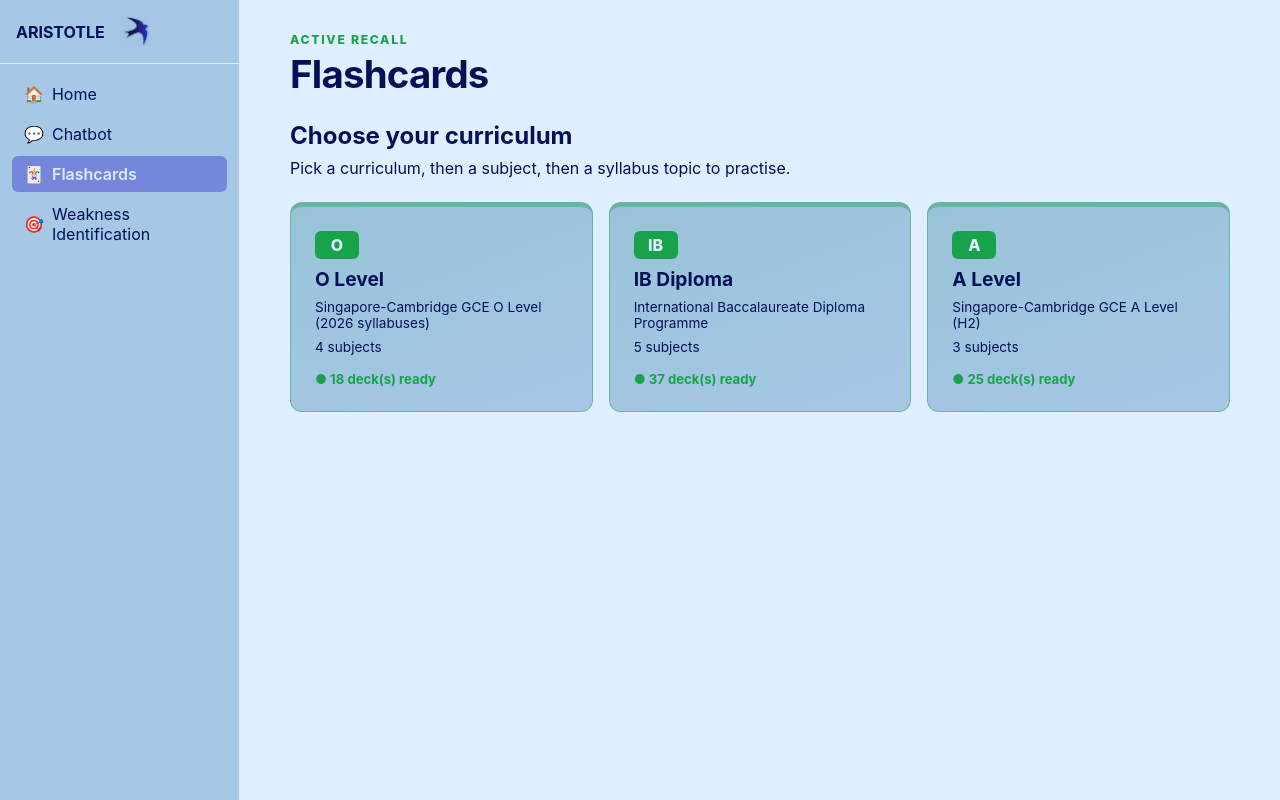
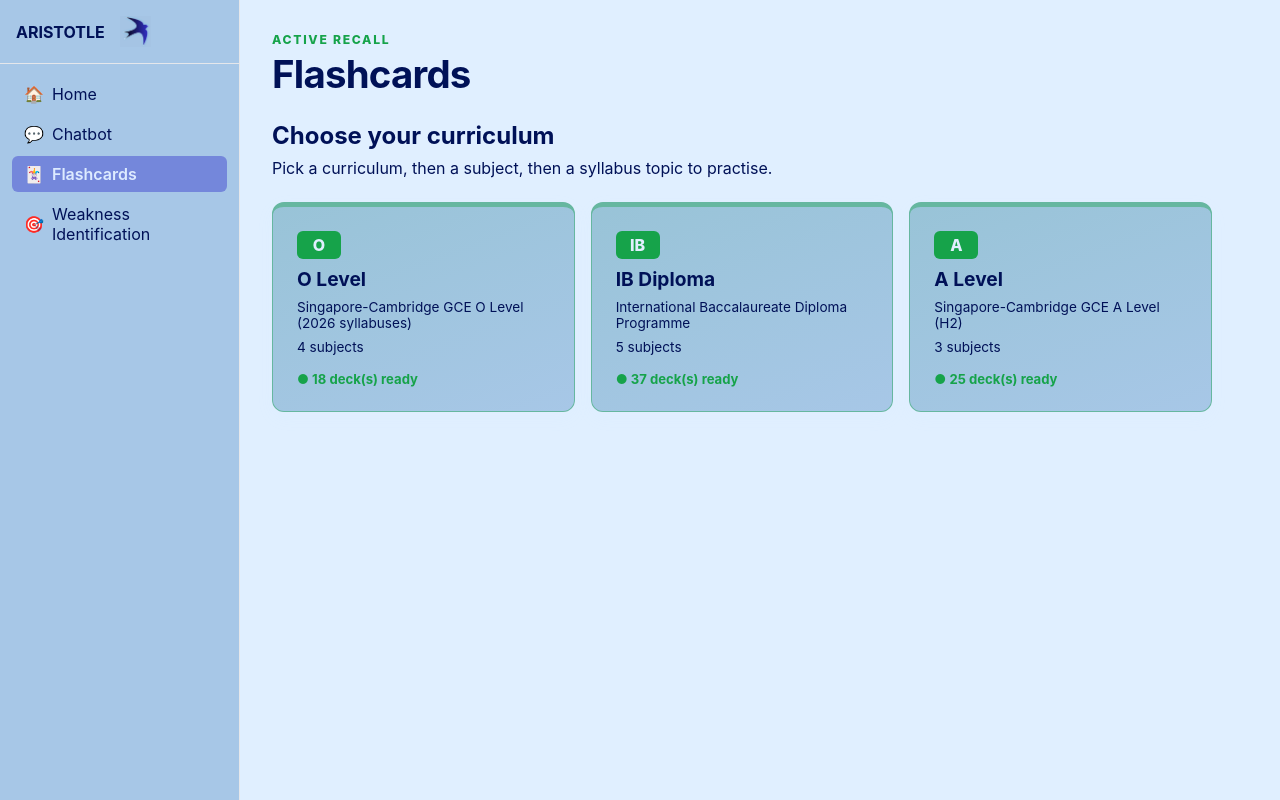
Before and after one commit to aether-raid/Deep-Tutor, a Vue app in the folder frontend/: page /flashcards in a window 1280 px wide. Built offline with nearby package versions, Linux system fonts and the light colour scheme.

Commit message:
Added alignment consistency between flashcards and other pages

```diff
--- a/frontend/src/features/flashcards/FlashcardsPage.vue
+++ b/frontend/src/features/flashcards/FlashcardsPage.vue
@@ -901,7 +901,8 @@ function ringOffset(percent) {
 */
 .flashcards-page {
   width: min(100%, 940px);
-  margin: 0 auto;
+  margin-left: 0;
+  margin-right: auto;
   display: grid;
   gap: var(--space-5);
   font-family: var(--font-body);
```
